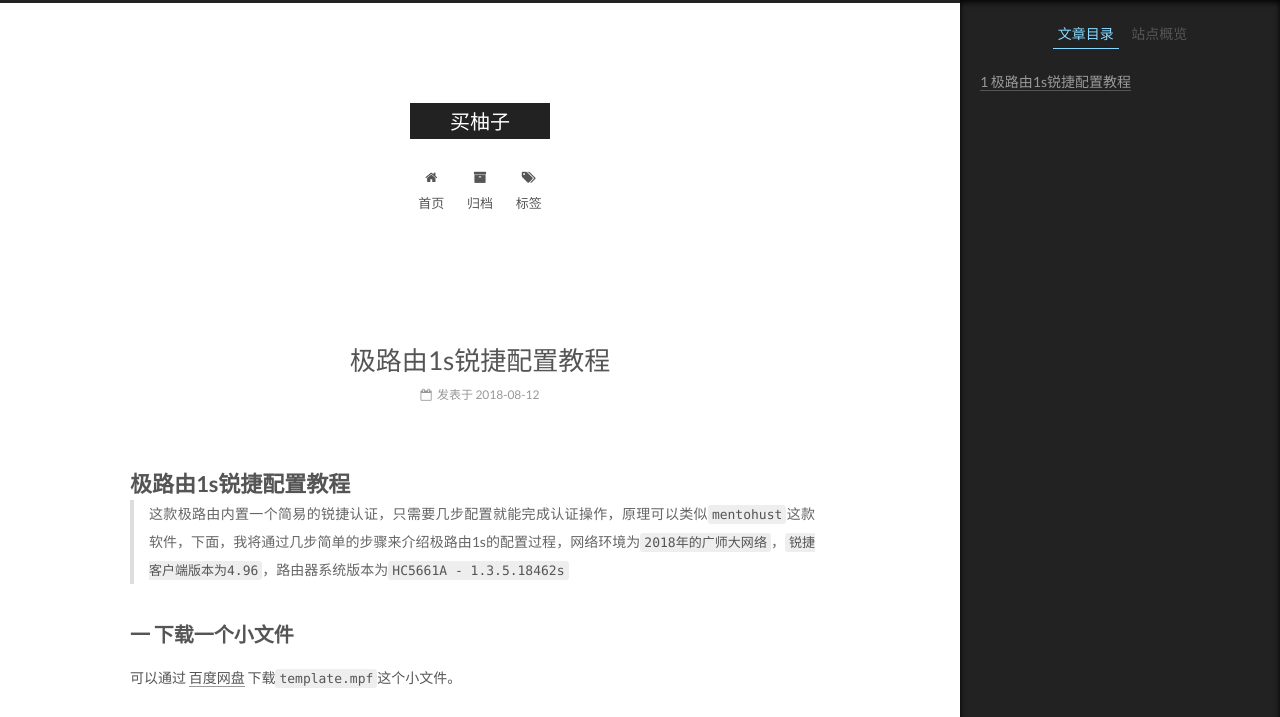
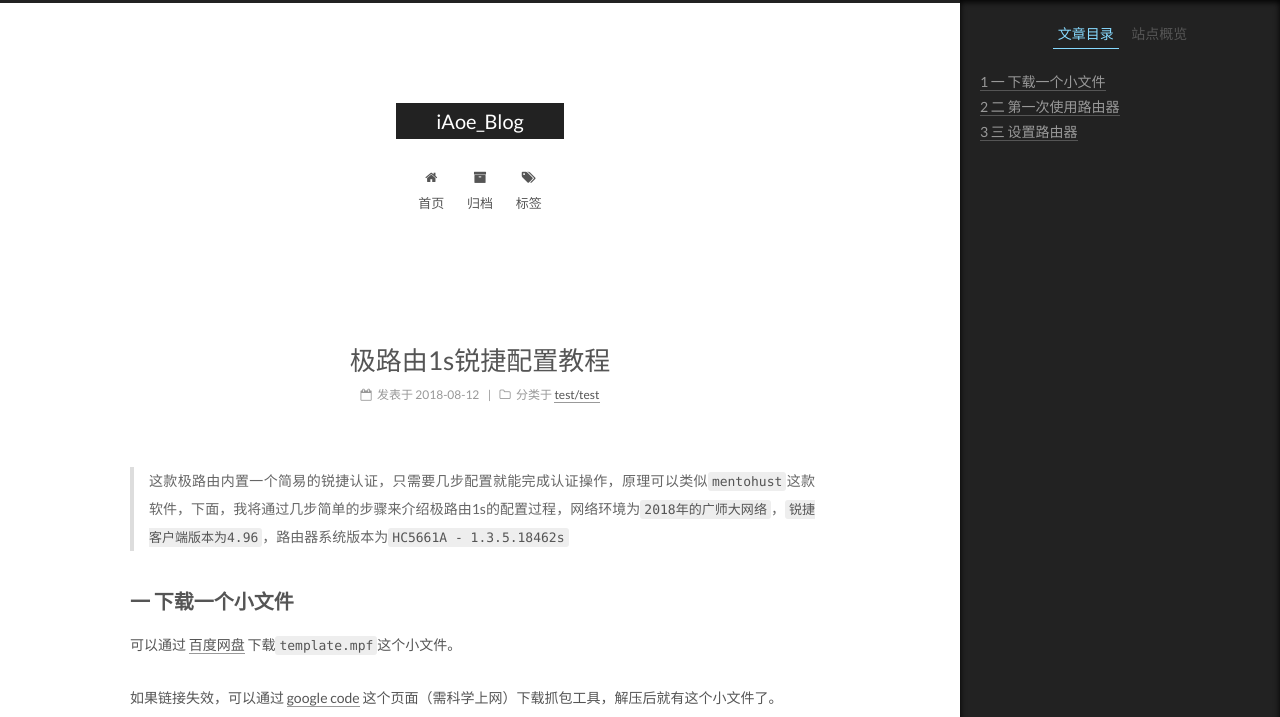
Before and after one commit to iAoe444/iAoe444.github.io, a Jekyll site: the page built from _posts/2018-08-12-极路由1s使用教程.md, in a window 1280 px wide and 1400 px high, cut to the strip 0-717 px from the top of the window. Built offline with Jekyll 4.4.1, drawn with Linux system fonts in a browser that asks for light colours; some of the changed text lies outside the part shown.

Commit message:
make a little change

```diff
--- a/_config.yml
+++ b/_config.yml
@@ -4,7 +4,7 @@
 # ---------------------------------------------------------------
 
 # Site
-title: 买柚子
+title: iAoe_Blog
 subtitle:
 description:
 author: iAoe
--- a/_posts/2018-08-12-极路由1s使用教程.md
+++ b/_posts/2018-08-12-极路由1s使用教程.md
@@ -1,11 +1,10 @@
 ---
 title: 极路由1s锐捷配置教程
-description:
- - tutorial
-tags:
+categories:
+- test/test
+tags: 路由器
 ---
 
-# 极路由1s锐捷配置教程
 
 >这款极路由内置一个简易的锐捷认证，只需要几步配置就能完成认证操作，原理可以类似`mentohust`这款软件，下面，我将通过几步简单的步骤来介绍极路由1s的配置过程，网络环境为`2018年的广师大网络`，`锐捷客户端版本为4.96`，路由器系统版本为`HC5661A - 1.3.5.18462s `
 
@@ -53,7 +52,7 @@ tags:
 
    ![1537186623248](极路由1s使用教程.assets/1537186623248.png)
 
-   ## 三 设置路由器
+## 三 设置路由器
 
    1. **登陆路由器**
 
```
